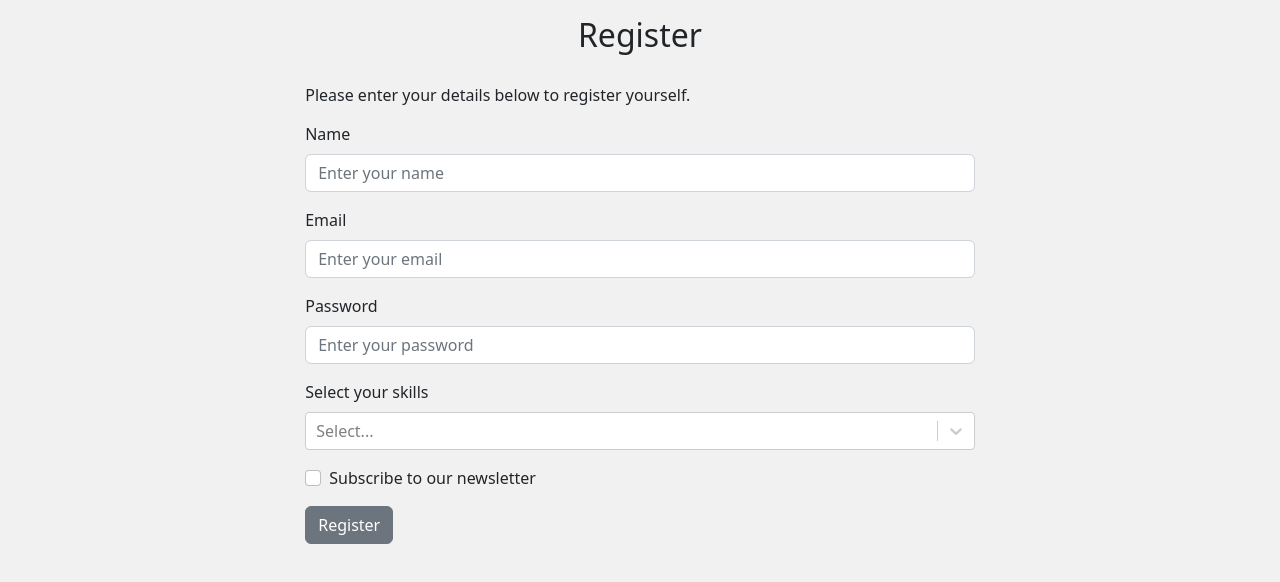
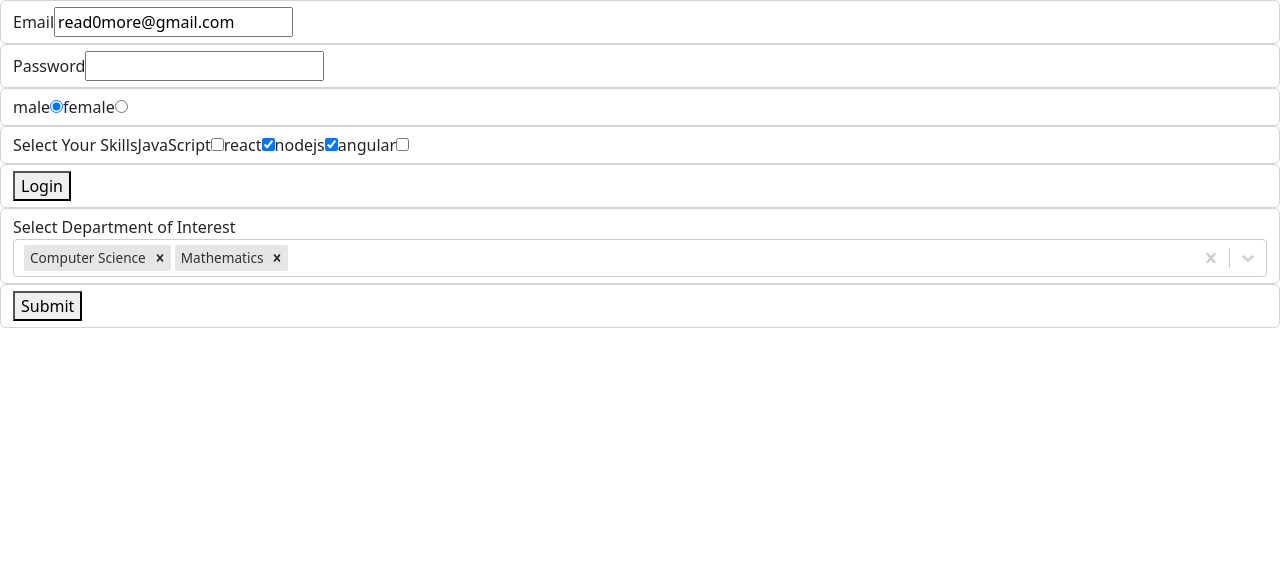
Before and after one commit to read0more/vite-react-ts, a React (Vite) app: page / in a window 1280 px wide. Shown: the top 582 px of the page. Built offline with nearby package versions, Linux system fonts and the light colour scheme.

Commit message:
:sparkles: react-hook-form

```diff
--- a/package.json
+++ b/package.json
@@ -14,7 +14,8 @@
     "react": "^18.2.0",
     "react-bootstrap": "2.6.0",
     "react-dom": "^18.2.0",
-    "react-select": "5.6.1"
+    "react-hook-form": "^7.40.0",
+    "react-select": "^5.7.0"
   },
   "devDependencies": {
     "@babel/register": "^7.18.9",
--- a/src/App.tsx
+++ b/src/App.tsx
@@ -2,6 +2,7 @@ import { useCallback, useMemo, useReducer, useState } from "react";
 import Register from "./components/register/Register";
 import Names from "./Names";
 import SortedList from "./SortedList";
+import ReactHookForm from "./components/ReactHookForm";
 
 function App() {
   const [numbers] = useState([10, 20, 30]);
@@ -34,8 +35,11 @@ function App() {
       <button onClick={() => setKey(key * -1)}>reverse</button>
       <button onClick={() => setCount1(count1 + 1)}>{count1}</button>
       <button onClick={() => setCount2(count2 + 1)}>{count2}</button> */}
-
+      {/*
+      part 3. about react-testing-library
       <Register />
+      */}
+      <ReactHookForm />
     </div>
   );
 }
--- /dev/null
+++ b/src/components/ReactHookForm/ControllerForm.tsx
@@ -0,0 +1,58 @@
+import React from "react";
+import { useForm, Controller } from "react-hook-form";
+import Select from "react-select";
+
+type Inputs = {
+  department: { value: string; label: string }[];
+};
+
+const departments = [
+  { value: "Computer-Science", label: "Computer Science" },
+  { value: "Physics", label: "Physics" },
+  { value: "Chemistry", label: "Chemistry" },
+  { value: "Mathematics", label: "Mathematics" },
+];
+
+export default function App() {
+  const {
+    control,
+    handleSubmit,
+    formState: { errors },
+  } = useForm<Inputs>({
+    defaultValues: {
+      department: [
+        { value: "Computer-Science", label: "Computer Science" },
+        { value: "Mathematics", label: "Mathematics" },
+      ],
+    },
+  });
+
+  const onSubmit = (data: Inputs) => {
+    console.log(data);
+  };
+
+  return (
+    <div className='App'>
+      <form onSubmit={handleSubmit(onSubmit)}>
+        <div className='form-control'>
+          <label>Select Department of Interest</label>
+          <Controller
+            name='department'
+            control={control}
+            rules={{ required: true }}
+            render={({ field }) => (
+              <Select {...field} isMulti options={departments} />
+            )}
+          />
+          {errors.department && (
+            <p className='errorMsg'>This is a required field.</p>
+          )}
+        </div>
+        <div className='form-control'>
+          <label></label>
+          <button type='submit'>Submit</button>
+        </div>
+      </form>
+    </div>
+  );
+}
--- /dev/null
+++ b/src/components/ReactHookForm/index.tsx
@@ -0,0 +1,123 @@
+import React, { useRef } from "react";
+import ControllerForm from "./ControllerForm";
+import { useForm } from "react-hook-form";
+import { Form } from "react-bootstrap";
+
+type Inputs = {
+  email: string;
+  password: string;
+  gender: string;
+  skills: string[];
+};
+
+export default function index() {
+  const defaultValues = {
+    email: "read0more@gmail.com",
+    gender: "male",
+    skills: ["react", "nodejs"],
+  }
+  const {
+    register,
+    handleSubmit,
+    formState: { errors },
+  } = useForm<Inputs>({
+    defaultValues,
+  });
+
+  const ref = useRef<HTMLFormElement>(null);
+  const onSubmit = (data: Inputs) => {
+    console.log(data);
+    ref.current?.submit(); // 그다지 좋은 방법은 아니지만 현 직장 업무에서 어쩔 수 없이 필요한 방법.
+  };
+
+  return (
+    <div className='App'>
+      <form
+        ref={ref}
+        onSubmit={handleSubmit(onSubmit)}
+        action='https://someurl.com'
+        method='POST'
+      >
+        <div className='form-control'>
+          <label>Email</label>
+          <input
+            type='text'
+            {...register("email", {
+              required: "Email is required.",
+              value: "read0more@gmail.com",
+              pattern: {
+                value: /^[^@ ]+@[^@ ]+\.[^@ .]{2,}$/,
+                message: "Email is not valid.",
+              },
+            })}
+          />
+          {errors.email && <p className='errorMsg'>{errors.email.message}</p>}
+        </div>
+        <div className='form-control'>
+          <label>Password</label>
+          <input
+            type='password'
+            {...register("password", {
+              required: "Password is required.",
+              minLength: {
+                value: 6,
+                message: "Password should be at-least 6 characters.",
+              },
+            })}
+          />
+          {errors.password && (
+            <p className='errorMsg'>{errors.password.message}</p>
+          )}
+        </div>
+        <div className='form-control'>
+          <label>
+            male
+            <input
+              type='radio'
+              value='male'
+              {...register("gender", {
+                required: "Please select your gender",
+              })}
+            />
+          </label>
+          <label>
+            female
+            <input type='radio' value='female' {...register("gender")} />
+          </label>
+          {errors.gender && <p className='errorMsg'>{errors.gender.message}</p>}
+        </div>
+        <div className='form-control'>
+          <label>Select Your Skills</label>
+          <label>
+            JavaScript
+            <input
+              type='checkbox'
+              value='JavaScript'
+              {...register("skills", {
+                required: "Please select at-least one skill",
+              })}
+            />
+          </label>
+          <label>
+            react
+            <input type='checkbox' value='react' {...register("skills")} />
+          </label>
+          <label>
+            nodejs
+            <input type='checkbox' value='nodejs' {...register("skills")} />
+          </label>
+          <label>
+            angular
+            <input type='checkbox' value='angular' {...register("skills")} />
+          </label>
+          {errors.skills && <p className='errorMsg'>{errors.skills.message}</p>}
+        </div>
+        <div className='form-control'>
+          <label></label>
+          <button type='submit'>Login</button>
+        </div>
+      </form>
+      <ControllerForm />
+    </div>
+  );
+}
```
Also changed, not shown: 1 other file (tests, documents, lock files or other folders).
